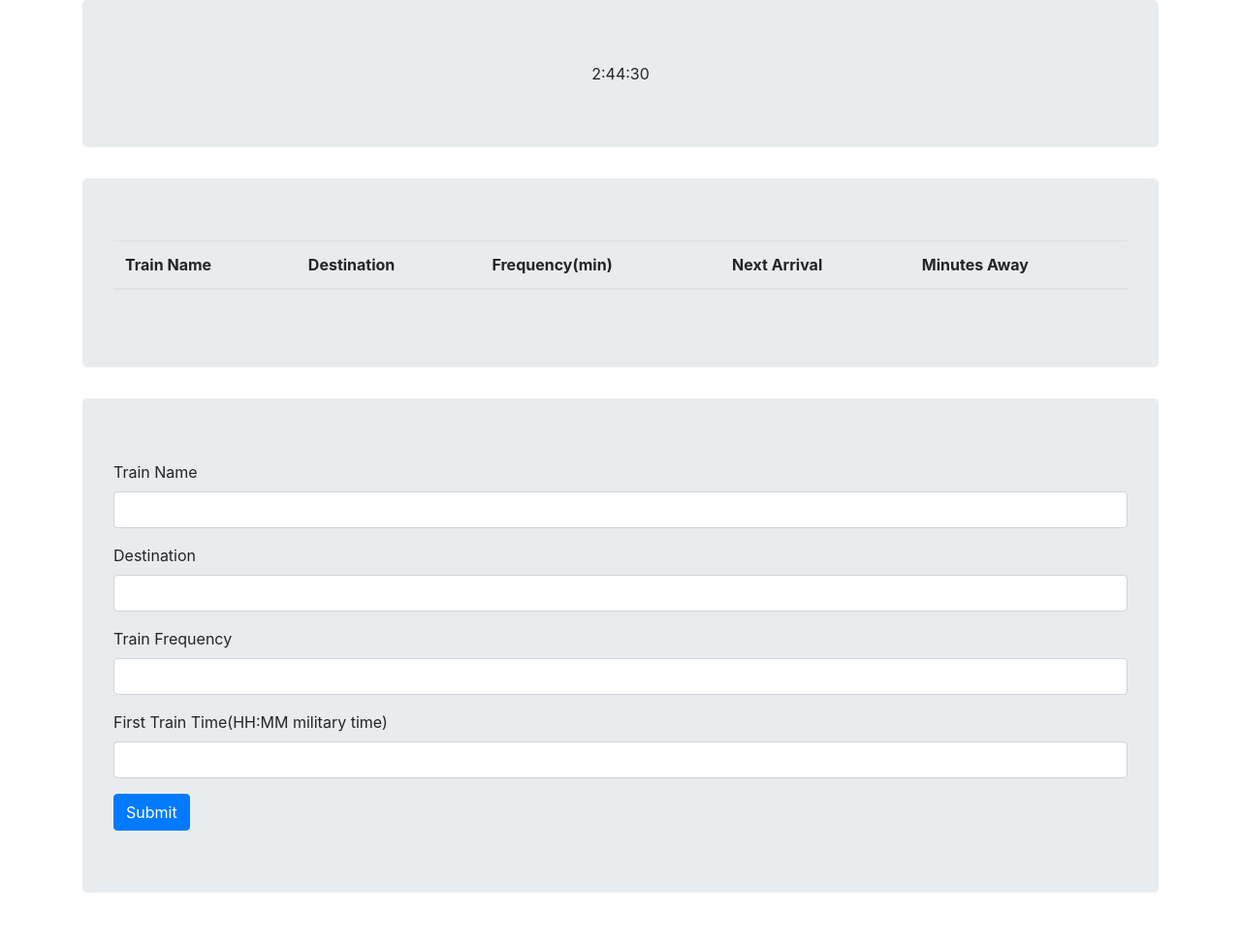
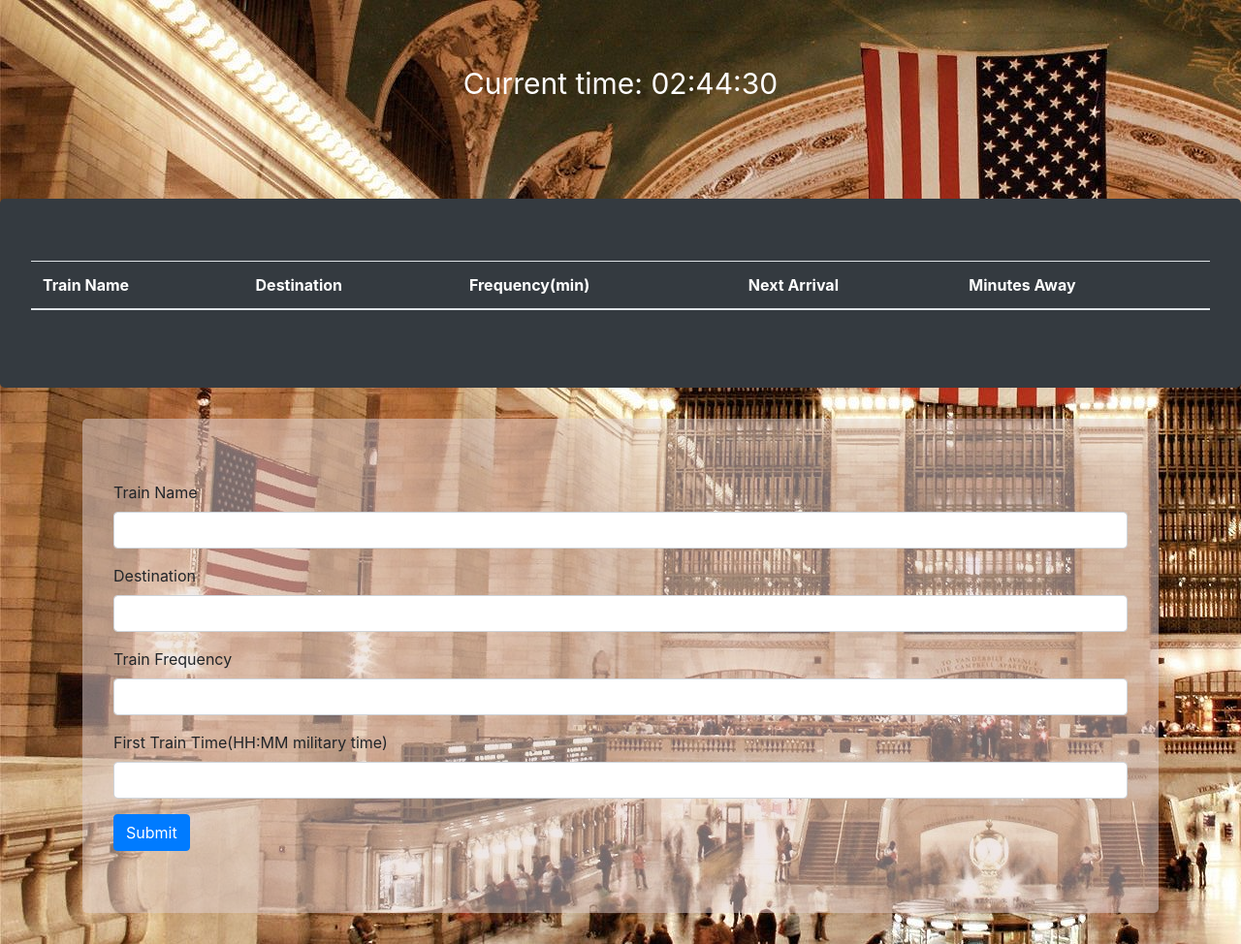
Before and after one commit to jixuni/train_schedule, a plain HTML site: page index.html in a window 1280 px wide. Shown: the whole page at 97% size. Before the commit the page ends 953 px from the top, so only its background shows below. Drawn offline with nearby package versions, Linux system fonts and the light colour scheme; no server answers.

Commit message:
added some css

```diff
--- a/assets/css/styles.css
+++ b/assets/css/styles.css
@@ -0,0 +1,13 @@
+body {
+    background-image: url("image1.jpg")
+}
+
+#clock {
+    font-size: 30px;
+    color: white;
+}
+
+
+.jumbotron {
+    background: rgba(226, 209, 209, 0.5);
+}
--- a/assets/javascript/script.js
+++ b/assets/javascript/script.js
@@ -6,8 +6,16 @@ $(document).ready(function(){
         var m = date.getMinutes();
         var s = date.getSeconds();
 
+
+        // used ternary instead of doing multiple if statement
+        // adds 0 in front of clock digit for aesthetics
+        h = (h < 10) ? "0" + h : h;
+        m = (m < 10) ? "0" + m : m;
+        s = (s < 10) ? "0" + s : s;
+
+
         var time = h + ":" + m + ":" + s;
-        $("#clock").html(time);
+        $("#clock").html("Current time: " + time);
     }
 
     setInterval(htmlClock, 1000);
--- a/index.html
+++ b/index.html
@@ -5,16 +5,21 @@
     <meta name="viewport" content="width=device-width, initial-scale=1.0">
     <meta http-equiv="X-UA-Compatible" content="ie=edge">
     <link rel="stylesheet" href="https://stackpath.bootstrapcdn.com/bootstrap/4.1.3/css/bootstrap.min.css" integrity="sha384-MCw98/SFnGE8fJT3GXwEOngsV7Zt27NXFoaoApmYm81iuXoPkFOJwJ8ERdknLPMO" crossorigin="anonymous">
+    <link rel="stylesheet" href="assets/css/styles.css">
     <title>Train arrival Time</title>
 </head>
 <body>
-    <div class="container">
-        <div class="jumbotron">
-            <div class="row">
-                <div class="col-12 text-center" id="clock">clock</div>
+
+        <div class="jumbotron jumbotron-fluid bg-transparent" id="jumbo_top">
+            <div class="container">
+                <div class="row">
+                    <div class="col-12 text-center"  id="clock"></div>
+
+                </div>
             </div>
         </div>
-            <div class="jumbotron">
+
+            <div class="jumbotron bg-dark text-white">
                 <table class="table table-striped" id="trainTable">
                         <thead>
                             <tr>
@@ -28,7 +33,7 @@
                         <tbody></tbody>
                 </table>
             </div>
-
+        <div class="container">
             <div class="jumbotron">
                 <form id="trainForm">
                         <div class="form-group">
```
Also changed, not shown: assets/css/image1.jpg (added).
